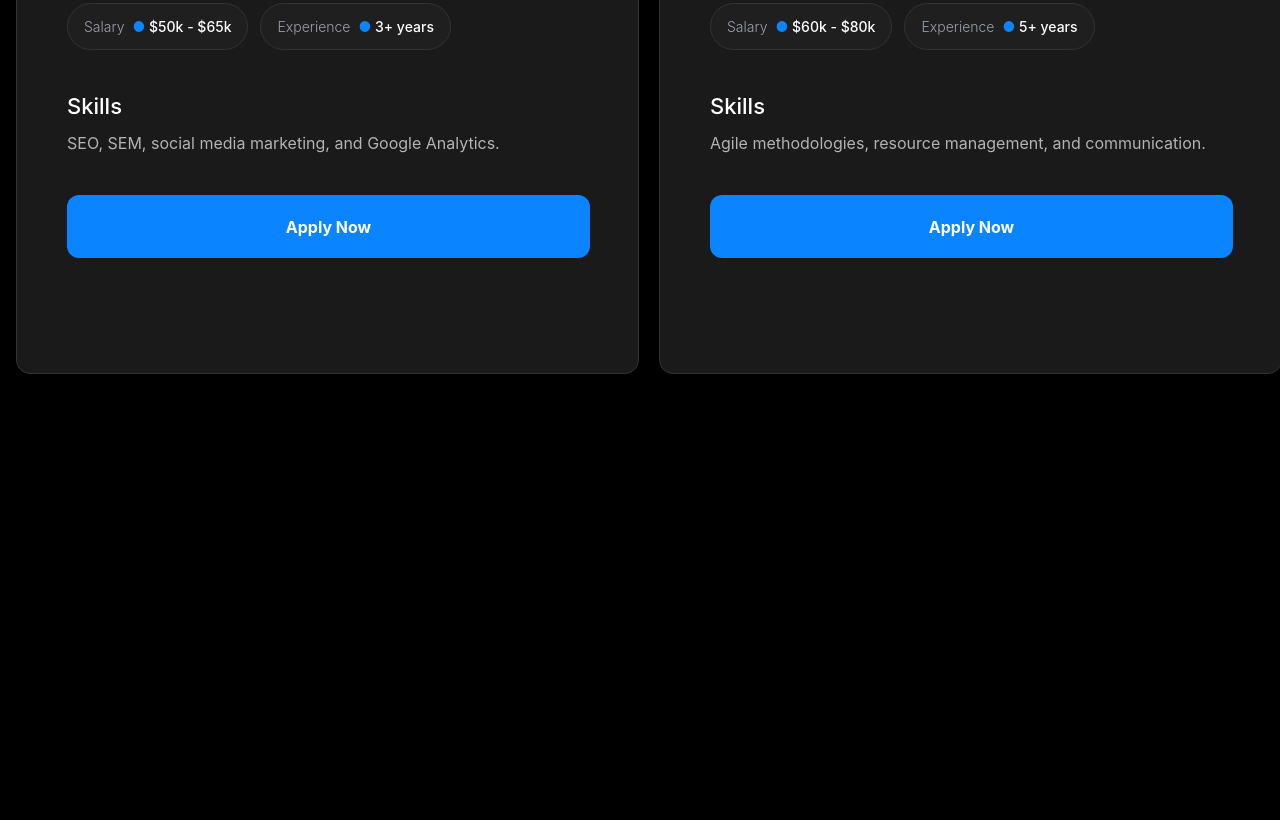
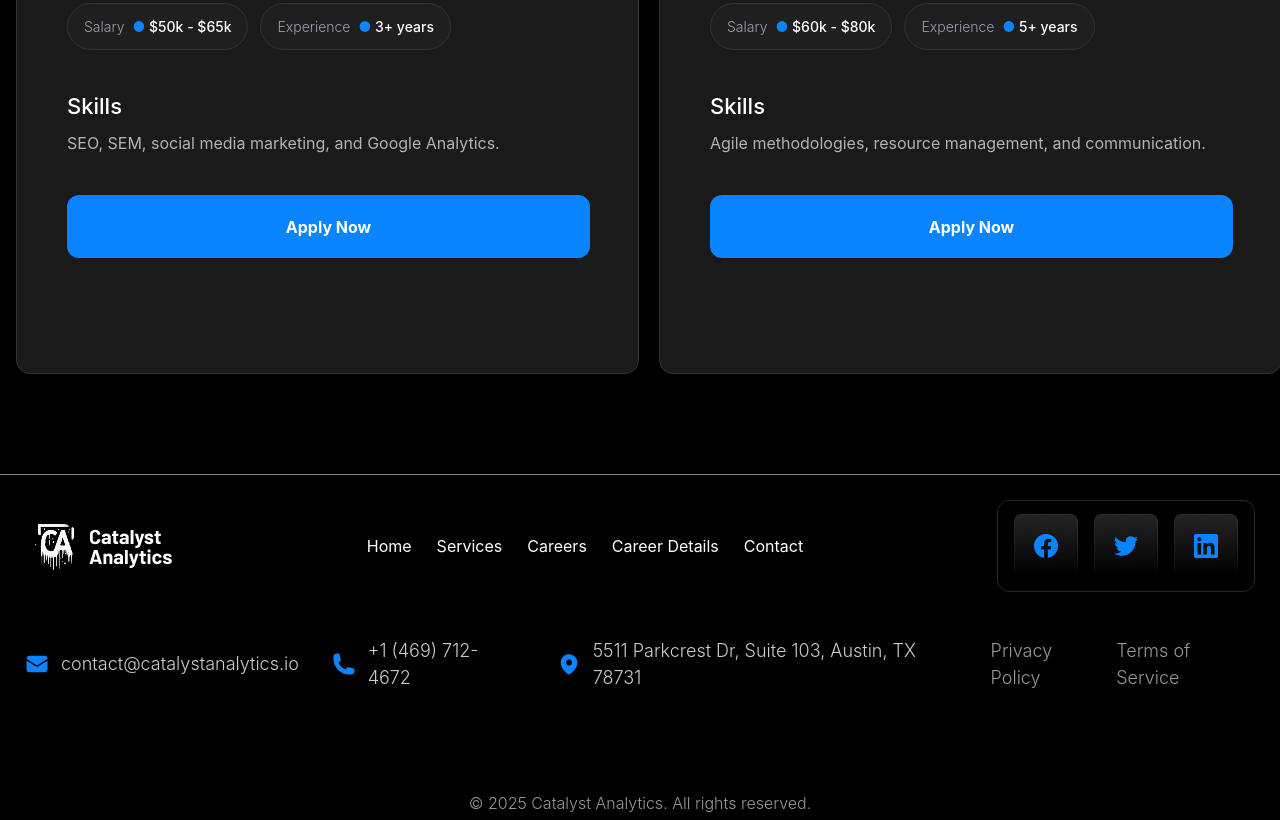
Before and after one commit to sino-Git379/5Page_Exam, a website: page src/page4.html in a window 1280 px wide. Shown: the part 4739-5559 px from the top of the page. Before the commit the page ends 5113 px from the top, so only its background shows below. Drawn offline with nearby package versions, Linux system fonts and the light colour scheme; files that its build step writes are made by us from their sources.

Commit message:
Footer + media Adaptive in page5

```diff
--- a/src/page4.html
+++ b/src/page4.html
@@ -303,6 +303,44 @@
 
     </div>
 </section>
+    <footer class="max-w-[1440px] h-auto lg:h-[346px] mx-auto p-[25px] border-t-1 border-[#858585] mt-[100px]">
+        <div class="flex flex-col lg:flex-row items-center justify-between gap-8">
+            <div><img src="./fforimg/Logo (7).png" alt=""></div>
+            <div class="flex flex-col lg:flex-row items-center gap-4 lg:gap-[25px]">
+                <a href="">Home</a>
+                <a href="">Services</a>
+                <a href="">Careers</a>
+                <a href="">Career Details</a>
+                <a href="">Contact</a>
+            </div>
+            <div class="w-[258px] h-[92px] rounded-[12px] border-1 border-[#262626] flex items-center justify-evenly ">
+                <div><img src="./fforimg/Button.png" alt=""></div>
+                <div><img src="./fforimg/Button (1).png" alt=""></div>
+                <div><img src="./fforimg/Button (2).png" alt=""></div>
+            </div>
+        </div>
+        <div class="flex flex-col lg:flex-row justify-between mt-[45px] gap-8">
+            <div class="flex flex-col lg:flex-row gap-5 lg:gap-10 items-center">
+                <div class="flex items-center gap-3 justify-center lg:justify-start">
+                    <div class="flex-shrink-0"><img src="./fforimg/Icon (6).png" alt=""></div>
+                    <p class="text-[16px] lg:text-[18px] font-light text-[#FFFFFFCC]">contact@catalystanalytics.io</p>
+                </div>
+                <div class="flex items-center gap-3 justify-center lg:justify-start">
+                    <div class="flex-shrink-0"><img src="./fforimg/Icon (7).png" alt=""></div>
+                    <p class="text-[16px] lg:text-[18px] font-light text-[#FFFFFFCC]">+1 (469) 712-4672</p>
+                </div>
+                <div class="flex items-center gap-3 justify-center lg:justify-start">
+                    <div class="flex-shrink-0"><img src="./fforimg/Icon (8).png" alt=""></div>
+                    <p class="text-[16px] lg:text-[18px] font-light text-[#FFFFFFCC]">5511 Parkcrest Dr, Suite 103, Austin, TX 78731</p>
+                </div>
+            </div>
+            <div class="flex gap-3">
+                <p class="text-[#98989A] text-[18px] font-light">Privacy Policy</p>
+                <p class="text-[#98989A] text-[18px] font-light">Terms of Service</p>
+            </div>
+        </div>
+        <p class="text-center mt-[100px] text-[#98989A] font-light">© 2025 Catalyst Analytics. All rights reserved.</p>
+    </footer>
 
 </body>
 </html>
```
